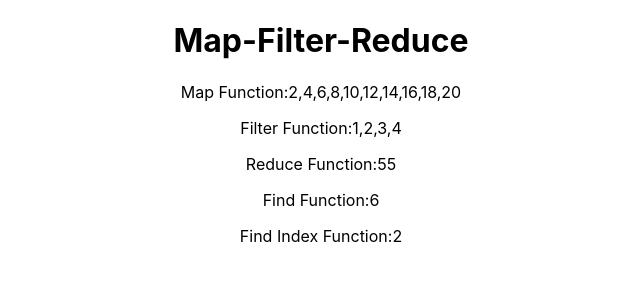
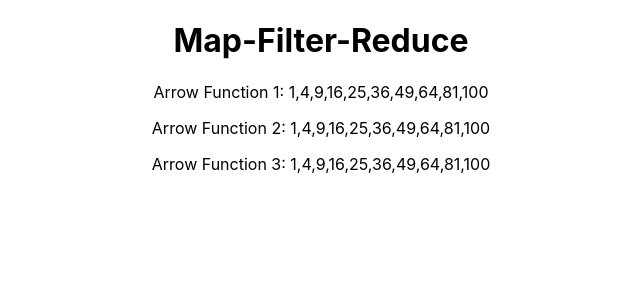
Before and after one commit to mohsinrashid64/React-Stuff, a React (Create React App) app: page / in a window 1280 px wide. Shown: the top 300 px of the page, without its empty margins (319-959 px from the left). Built offline with nearby package versions, Linux system fonts and the light colour scheme.

Commit message:
Arrow function

```diff
--- a/src/App.js
+++ b/src/App.js
@@ -6,67 +6,35 @@ import Heading from "./Components/heading"
 
 var numbers = [1, 2, 3, 4, 5, 6, 7, 8, 9, 10];
 
-// OLD WAY
-// function double(param){
-//   return param * 2;
-// }
-// const newNums = numbers.map(double)
-// function double(param){
-//   return param * 2;
-// }
-////////////////////////
 
 
-// Map
-const newNumsMap = numbers.map(function(param){
-  return param * 2;
+const newNumsSquare1 = numbers.map( (param) => { // Note: Brackets around param are only necessary when you want to add multiple parameters
+  return param * param;
 })
 
-// Filter
-const newNumsFilter = numbers.filter(function(param){
-  return param < 5
+const newNumsSquare2 = numbers.map( param => {
+  return param * param;
 })
 
-
-// Reduce
-const newNumsReduce = numbers.reduce(function(accumulator,param){
-  return accumulator + param
-})
-
-// Find
-const newNumsFind = numbers.find(function(param){
-  return  param > 5
-})
-
-// Find Index
-const newNumsFindIndex = numbers.findIndex(function(param){
-  return  param > 2
-})
+const newNumsSquare3 = numbers.map( param =>  param * param)
 
 function App() {
   return (
     <div className="App">
       <Heading/>
       <p>
-        Map Function:
-        {newNumsMap + " "}
+        Arrow Function 1:
+        {" " + newNumsSquare1 + " "}
       </p>
       <p>
-        Filter Function:
-        {newNumsFilter + " "}
+        Arrow Function 2:
+        {" " + newNumsSquare2 + " "}
       </p>
       <p>
-        Reduce Function:
-        {newNumsReduce + " "}
+        Arrow Function 3:
+        {" " + newNumsSquare3 + " "}
       </p>
-      <p>
-        Find Function:
-        {newNumsFind + " "}
-      </p>
-      <p>
-        Find Index Function:
-        {newNumsFindIndex + " "}
-      </p>
+
     </div>
   );
 }
```
